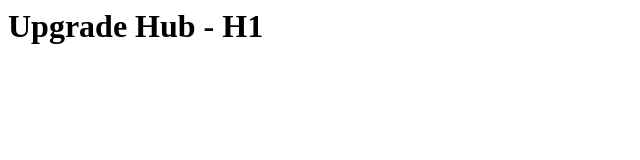
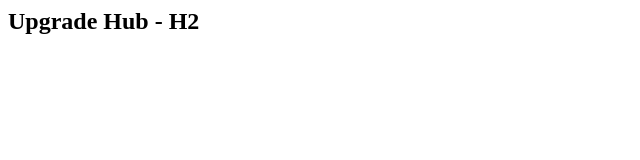
Before and after one commit to gapfull/NVL-VCS, a plain HTML site: page index.html in a window 1280 px wide. Shown: the whole page, without its empty margins (0-640 px from the left). Drawn offline with Linux system fonts and the light colour scheme.

Commit message:
Add files via upload

```diff
--- a/index.html
+++ b/index.html
@@ -1 +1 @@
-<h1>Upgrade Hub - H1</h1>
+<h2>Upgrade Hub - H2</h2>
```
